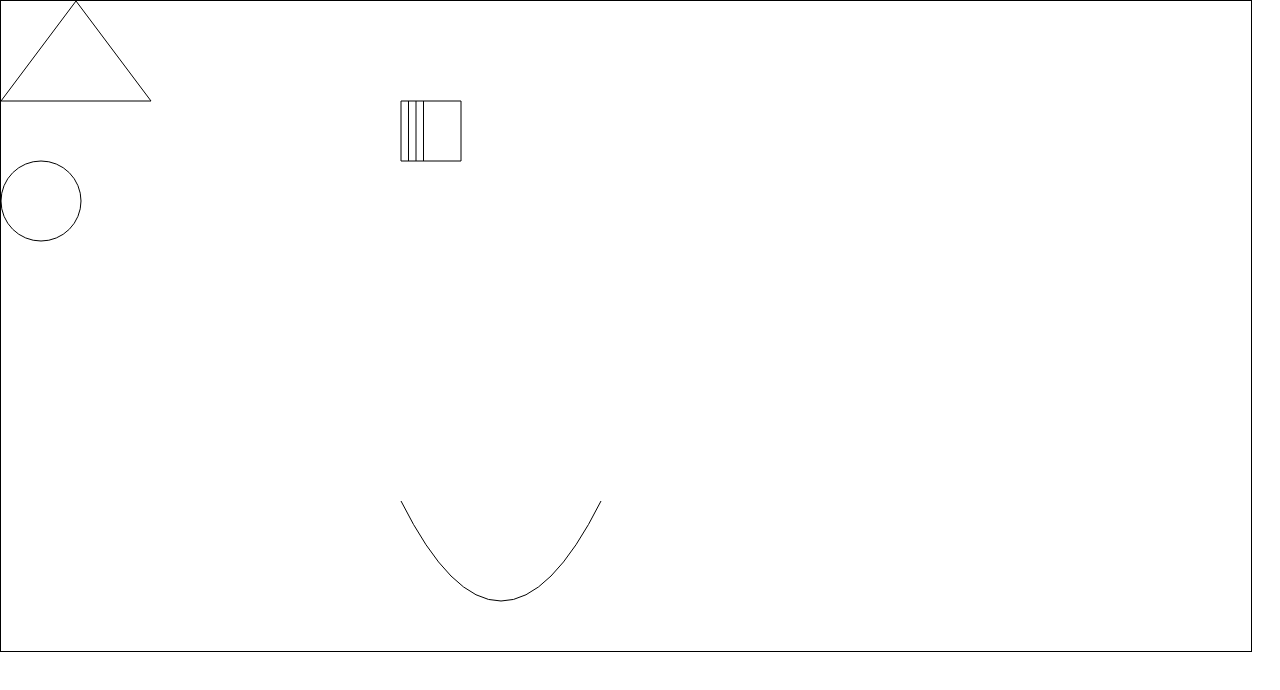
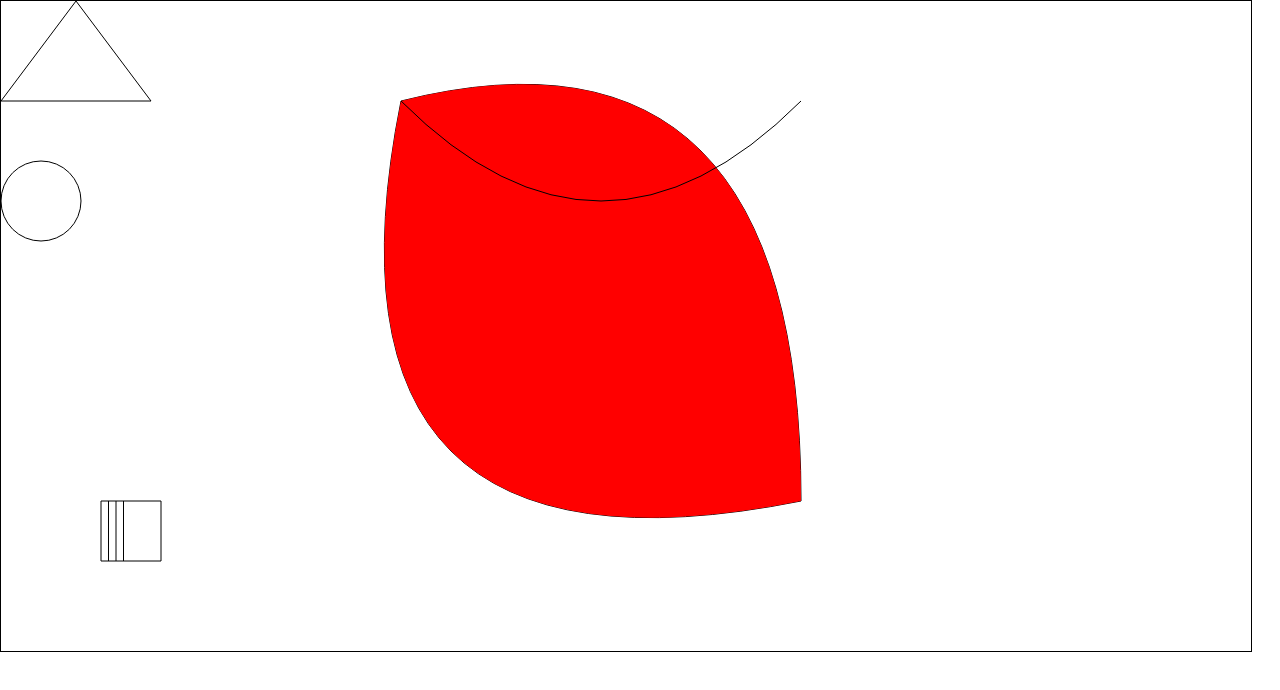
Before and after one commit to devon-malling/html5-canvas, a plain HTML site: page index.html in a window 1280 px wide. Drawn offline with nearby package versions, Linux system fonts and the light colour scheme.

Commit message:
struggle with bezier curves

```diff
--- a/index.html
+++ b/index.html
@@ -30,7 +30,7 @@ function drawRect(x, y, w, h) {
 	// ctx.lineTo(640, 450);
 	ctx.stroke();
 }
-drawRect(400,100, 60, 60);
+drawRect(100,500, 60, 60);
 
 
 // Circle brajjj
@@ -68,11 +68,33 @@ drawTriangle(75,0);
 
 function drawQuadratic() {
 ctx.beginPath();
-ctx.moveTo(400,500);
-ctx.quadraticCurveTo(500,700,600,500);
+ctx.moveTo(400, 100);
+ctx.quadraticCurveTo(300, 600, 800, 500);
+ctx.moveTo(400, 100);
+ctx.quadraticCurveTo(800, 0, 800, 500);
+// X axis line
+// ctx.moveTo(600, 100);
+// ctx.lineTo(600, 500);
+// // Y axis line
+// ctx.moveTo(600, 300);
+// ctx.lineTo(300, 300);
+
+// ctx.moveTo(600, 300);
+// ctx.lineTo(300, 600);
+ctx.closePath();
+ctx.stroke();
+ctx.fillStyle ="#ff0000";
+ctx.fill();
+}
+
+drawQuadratic();
+function drawQuadratic2() {
+ctx.beginPath();
+ctx.moveTo(400,100);
+ctx.quadraticCurveTo(600,300,800,100);
 ctx.stroke();
 }
-drawQuadratic();
+drawQuadratic2();
 
 </script>
 
```
